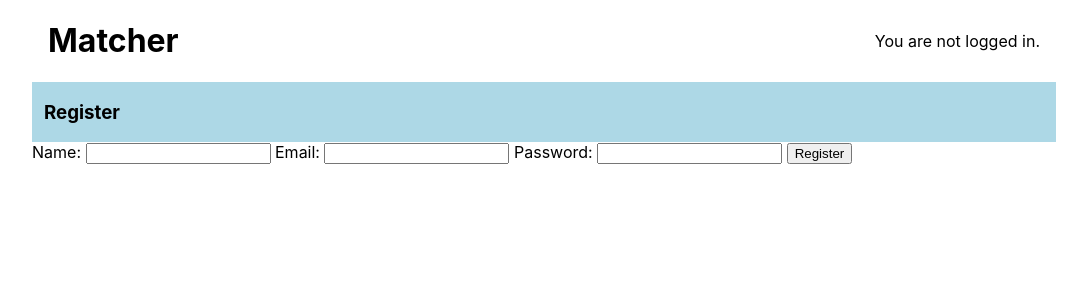
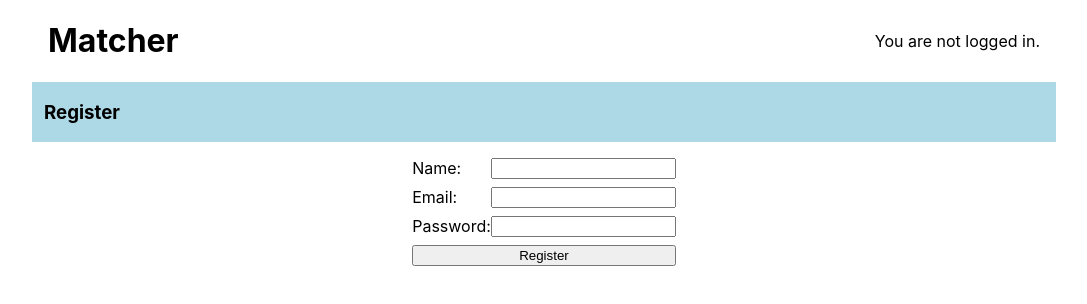
Before and after one commit to hautaniemip/CT30A3204_Project, a React (Create React App) app in the folder client/: page /register in a window 1280 px wide. Shown: the top 304 px of the page, without its empty margins (96-1183 px from the left). Built offline with nearby package versions, Linux system fonts and the light colour scheme; no server answers.

Commit message:
Components/RegisterForm: Added styling

```diff
--- /dev/null
+++ b/client/src/components/RegisterForm/RegisterForm.css
@@ -0,0 +1,15 @@
+.register-form {
+    display: flex;
+    flex-flow: column;
+    margin: 1em auto 0 auto;
+    gap: 0.5em;
+}
+
+.register-form > label {
+    display: flex;
+    flex-flow: row;
+}
+
+.register-form > label > input {
+    margin-left: auto;
+}
--- a/client/src/components/RegisterForm/index.tsx
+++ b/client/src/components/RegisterForm/index.tsx
@@ -1,4 +1,5 @@
 import {Form, useActionData, useNavigation} from "react-router-dom";
+import "./RegisterForm.css"
 
 const RegisterForm = () => {
     let navigation = useNavigation();
@@ -7,7 +8,7 @@ const RegisterForm = () => {
     let actionData = useActionData() as { error: string } | undefined;
 
     return (
-        <Form method="post" replace>
+        <Form method="post" replace className={"register-form"}>
             <label>
                 Name: <input name="name"/>
             </label>{" "}
```
